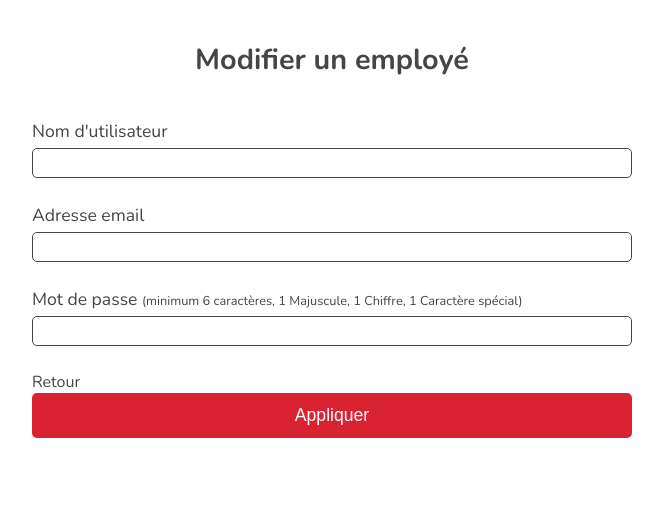
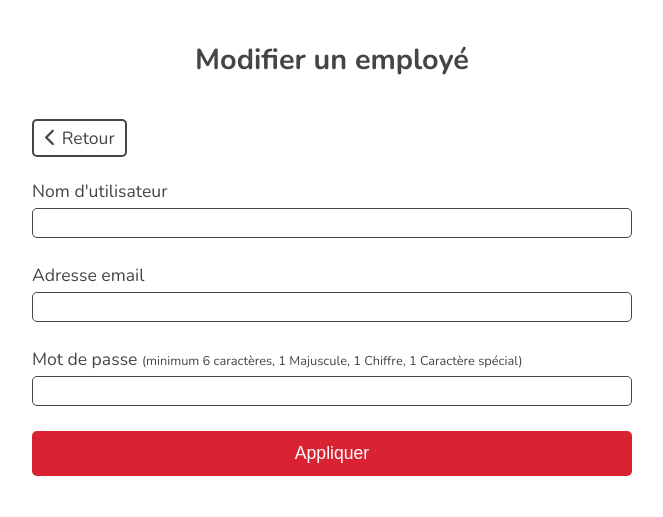
Before and after one commit to JeremyTdr/Garage-Auto, a PHP site: page /edit-employee.php in a window 1280 px wide. Shown: the part 54-571 px from the top of the page, without its empty margins (308-971 px from the left). Run offline with PHP 8.4, Linux system fonts and the light colour scheme; the visitor is signed in with stand-in values (Sample User, id 1); data that the repository does not hold is empty; some libraries are stand-ins or nearby versions; some web fonts are replaced.

Commit message:
Return btn + style added

```diff
--- a/edit-employee.php
+++ b/edit-employee.php
@@ -11,13 +11,14 @@
             <div class="admin-title">Modifier un employé</div>
 
                 <form class="form-edit-employee" method="POST" enctype="multipart/form-data">
+                    <a href="./admin.php" class="return-btn"><i class="fas fa-chevron-left"></i> Retour</a>
+                    <br>
                     <label for="employeeUsername" class="modal-label">Nom d'utilisateur</label>
                     <input type="text" class="modal-input form_data" name="employeeUsername" value="<?=$user_username;?>">
                     <label for="employeeEmail" class="modal-label">Adresse email</label>
                     <input type="text" class="modal-input form_data" name="employeeEmail" value="<?=$user_email;?>">
                     <label for="employeePassword" class="modal-label">Mot de passe <span>(minimum 6 caractères, 1 Majuscule, 1 Chiffre, 1 Caractère spécial)</span></label>
                     <input type="password" class="modal-input form_data" name="employeePassword">
-                    <a href="./admin.php" class="return-btn">Retour</a>
                     <button class="btn-add-modal" type="submit" name="editEmployee" id="submit">Appliquer</button>
                     <br>
                     <span class="errorMsg"><?php if(isset($errorMsg)){ echo $errorMsg; } ?></span>
--- a/new-employee.php
+++ b/new-employee.php
@@ -11,6 +11,8 @@ include 'pages/includes/html-head.php';
             <div class="admin-title">Ajouter un employé</div>
 
                 <form class="form-add-employee" method="POST">
+                    <a href="./admin.php" class="return-btn"><i class="fas fa-chevron-left"></i> Retour</a>
+                    <br>
                     <label for="employeeUsername" class="modal-label">Nom d'utilisateur</label>
                     <input type="text" class="modal-input form_data" name="employeeUsername">
                     <label for="employeeEmail" class="modal-label">Adresse email</label>
--- a/src/sass/includes/_base.scss
+++ b/src/sass/includes/_base.scss
@@ -115,7 +115,8 @@ body {
     }
 
     .modify-btn,
-    .delete-btn {
+    .delete-btn,
+    .return-btn {
       font-size: 1.4rem;
       padding: 5px 10px;
       background-color: transparent;
@@ -131,6 +132,13 @@ body {
     .delete-btn {
       border: 2px solid $red;
       color: $red;
+    }
+
+    .return-btn {
+      width: fit-content;
+      font-size: 1.1rem;
+      border: 2px solid $gray;
+      color: $gray;
     }
 
     .schedules-table {
@@ -271,6 +279,11 @@ body {
         background-color: $red;
         color: $white;
       }
+
+      .return-btn:hover {
+        background-color: $gray;
+        color: $white;
+      }
     }
 
     .modal {
--- a/src/style.css
+++ b/src/style.css
@@ -72,7 +72,8 @@ body .admin-section .admin-title {
   font-weight: 700;
 }
 body .admin-section .modify-btn,
-body .admin-section .delete-btn {
+body .admin-section .delete-btn,
+body .admin-section .return-btn {
   font-size: 1.4rem;
   padding: 5px 10px;
   background-color: transparent;
@@ -86,6 +87,12 @@ body .admin-section .modify-btn {
 body .admin-section .delete-btn {
   border: 2px solid #d92332;
   color: #d92332;
+}
+body .admin-section .return-btn {
+  width: fit-content;
+  font-size: 1.1rem;
+  border: 2px solid #454545;
+  color: #454545;
 }
 body .admin-section .schedules-table {
   width: 100%;
@@ -215,6 +222,10 @@ body .modal.active {
   }
   body .admin-section .delete-btn:hover {
     background-color: #d92332;
+    color: #ffffff;
+  }
+  body .admin-section .return-btn:hover {
+    background-color: #454545;
     color: #ffffff;
   }
   body .modal .modal-content {
```
Also changed, not shown: 1 other file.
